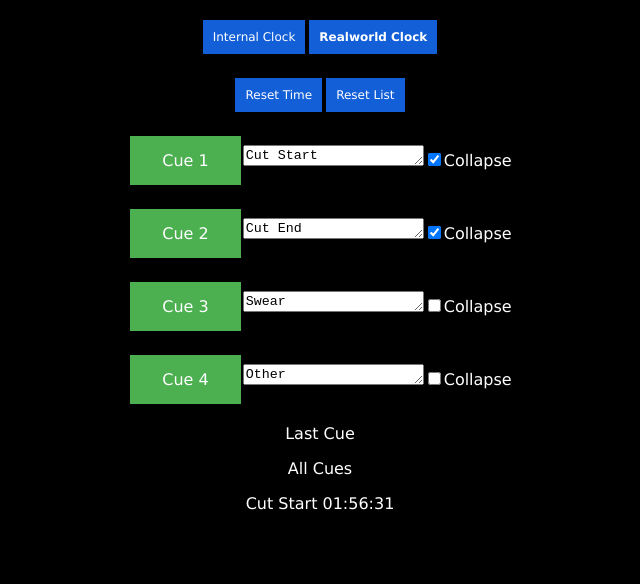
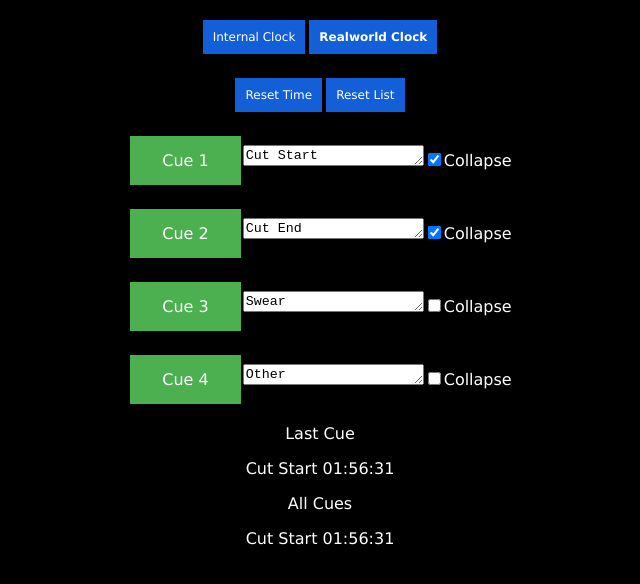
Before and after one commit to mdfewkes/AndMark, a plain HTML site: page index.html in a window 1280 px wide. Both pictures are taken after a click on the button "Cue 1". Shown: the whole page, without its empty margins (320-960 px from the left). Drawn offline with Linux system fonts and the light colour scheme.

Commit message:
Fixed length bug

```diff
--- a/index.html
+++ b/index.html
@@ -149,6 +149,7 @@ p {
 			printList += eventList[i][0];
 		}
 		document.getElementById("print").innerHTML = printList;
+		length = eventList.length;
 		var monitorList = "";
 		monitorList += eventList[length-1][0];
 		document.getElementById("monitor").innerHTML = monitorList;
```
